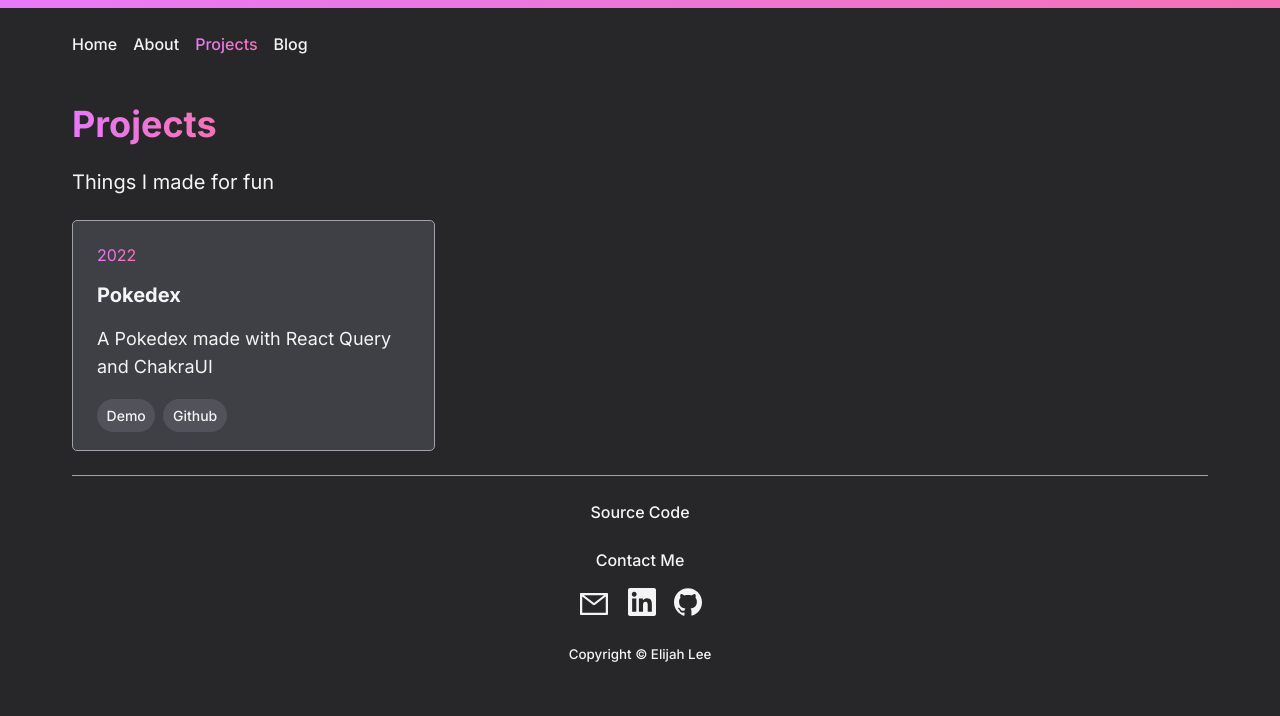
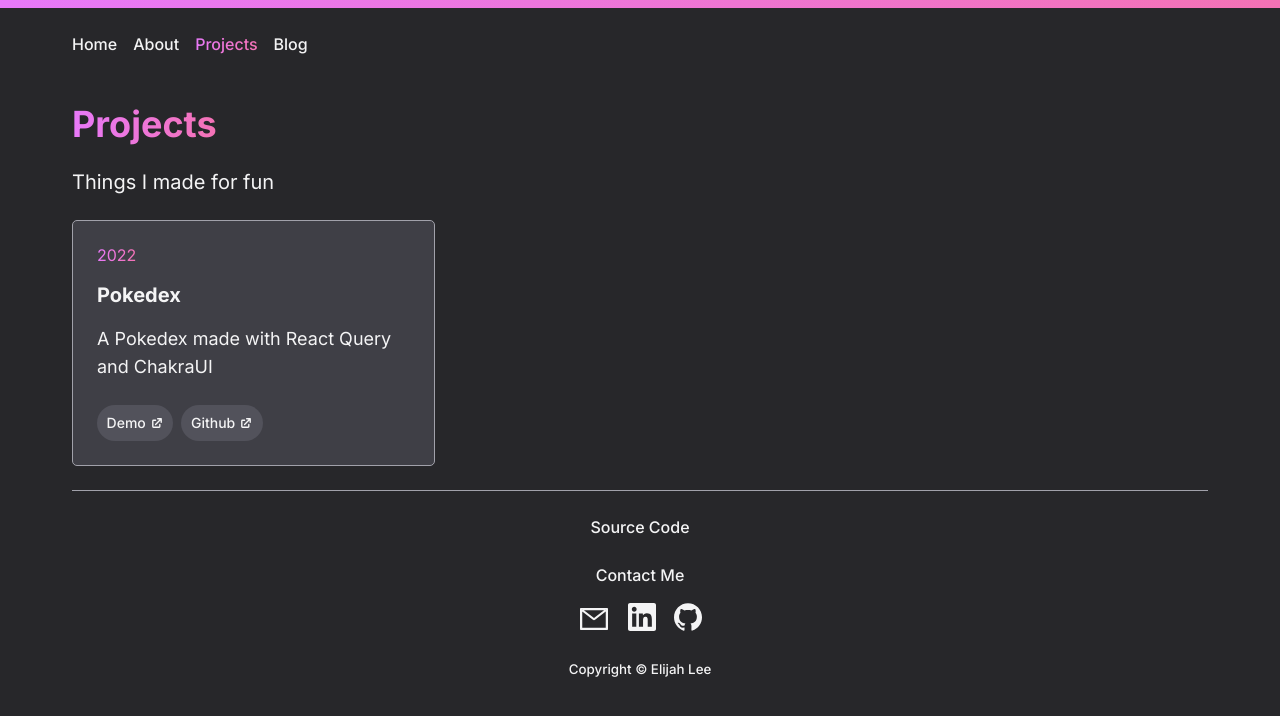
Before and after one commit to devejlee/portfolio, a Next.js app: page /projects in a window 1280 px wide. Shown: the top 716 px of the page. Built offline with nearby package versions, Linux system fonts and the light colour scheme.

Commit message:
feat: add HiExternalLink

```diff
--- a/components/Card/Card.module.scss
+++ b/components/Card/Card.module.scss
@@ -21,7 +21,10 @@
 }
 
 .cardLinks {
+  display: flex;
   a {
+    display: flex;
+    align-items: center;
     margin-right: var(--spacing-sm);
     padding: 0.5rem 0.6rem;
     background-color: var(--bg-zinc-600);
@@ -30,5 +33,8 @@
     @include xl {
       @include text-sm;
     }
+    span {
+      margin-right: var(--spacing-xs);
+    }
   }
 }
--- a/components/Card/Card.tsx
+++ b/components/Card/Card.tsx
@@ -1,4 +1,5 @@
 import styles from "@components/Card/Card.module.scss"
+import { HiExternalLink } from "react-icons/hi";
 
 interface CardProps {
   year: string
@@ -17,8 +18,14 @@ const Card = ({ year, title, body, demoUrl, githubUrl }: CardProps) => {
         <p>{body}</p>
       </div>
       <div className={styles.cardLinks}>
-        <a href={demoUrl} target="_blank" rel="noopener noreferrer">Demo</a>
-        <a href={githubUrl} target="_blank" rel="noopener noreferrer">Github</a>
+        <a href={demoUrl} target="_blank" rel="noopener noreferrer">
+          <span>Demo</span>
+          <HiExternalLink />
+        </a>
+        <a href={githubUrl} target="_blank" rel="noopener noreferrer">
+          <span>Github</span>
+          <HiExternalLink />
+        </a>
       </div>
     </div>
   );
```
